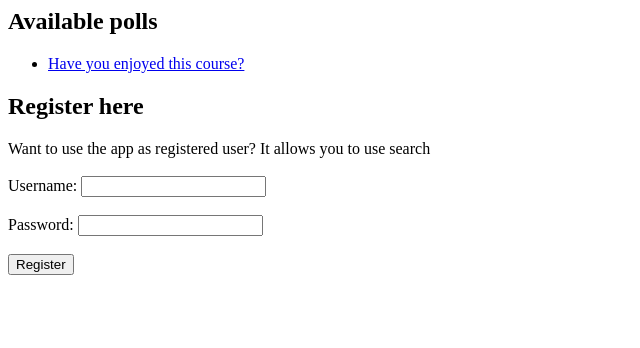
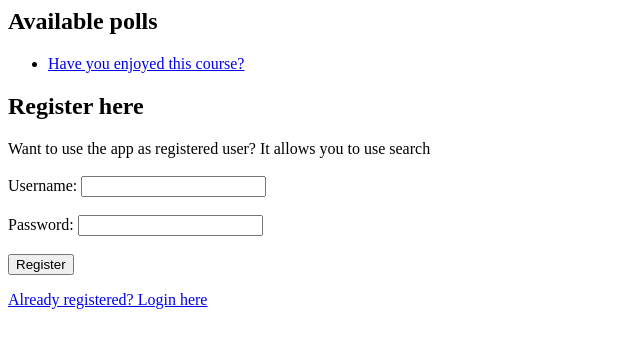
Before and after one commit to marykristina4/cybersec, a Django app: page /polls/ in a window 1280 px wide. Shown: the top 348 px of the page, without its empty margins (0-640 px from the left). Run offline with Django 3.2, Linux system fonts and the light colour scheme; data comes from the database, SQL or seed files in the repository; both versions use the stored data as it was after the commit.

Commit message:
links added

```diff
--- a/mysite/polls/templates/polls/index.html
+++ b/mysite/polls/templates/polls/index.html
@@ -18,3 +18,5 @@
         Password: <input type="text" name="password" id="password"><br><br>
       <button type="submit">Register</button>
     </form>
+
+    <a href="http://127.0.0.1:8000/polls/loginView/">Already registered? Login here</a>
--- a/mysite/polls/templates/polls/login.html
+++ b/mysite/polls/templates/polls/login.html
@@ -5,3 +5,5 @@
     Password: <input type="text" name="password" id="password"><br><br>
   <button type="submit">Login</button>
 </form>
+
+<a href="http://127.0.0.1:8000/polls/">Not yet registered? Register here</a>
```
Also changed, not shown: mysite/db.sqlite3.
